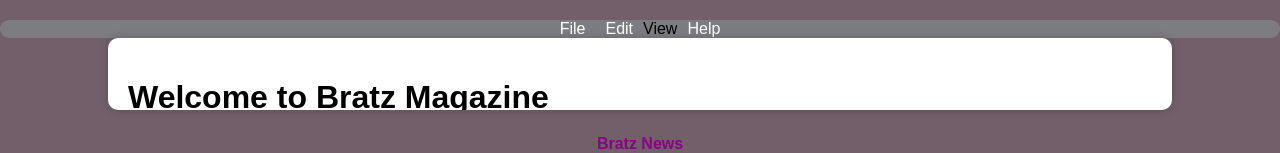
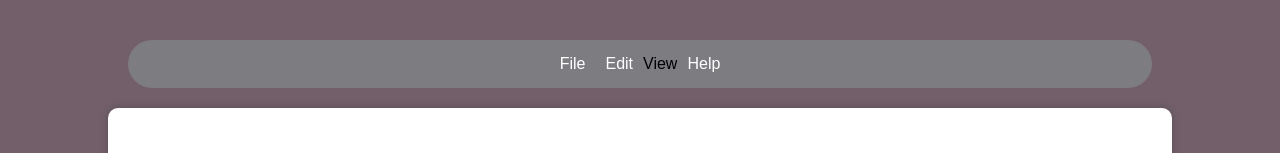
Before and after one commit to Efury1/bratz_magazine, a website built with Parcel: page src/index.html in a window 1280 px wide. Shown: the top 153 px of the page. Built offline with nearby package versions, Linux system fonts and the light colour scheme; grey boxes are pictures that could not be loaded.

Commit message:
Change nav styling

```diff
--- a/src/index.html
+++ b/src/index.html
@@ -106,13 +106,16 @@
         }
 
         #menu-bar {
-            width: 100%;
+            width: 80%;
             background-color: #7d7c81;
             display: flex;
             justify-content: center;
-            padding: 10px 10;
-            border-radius: 10px;
+            align-items: center;
+            padding: 15px 0;
+            border-radius: 30px;
+            margin: 20px auto; /* Add margin for spacing around the menu-bar and center it horizontally */
         }
+
 
 
         #content {
```
Also changed, not shown: dist/index.html.
